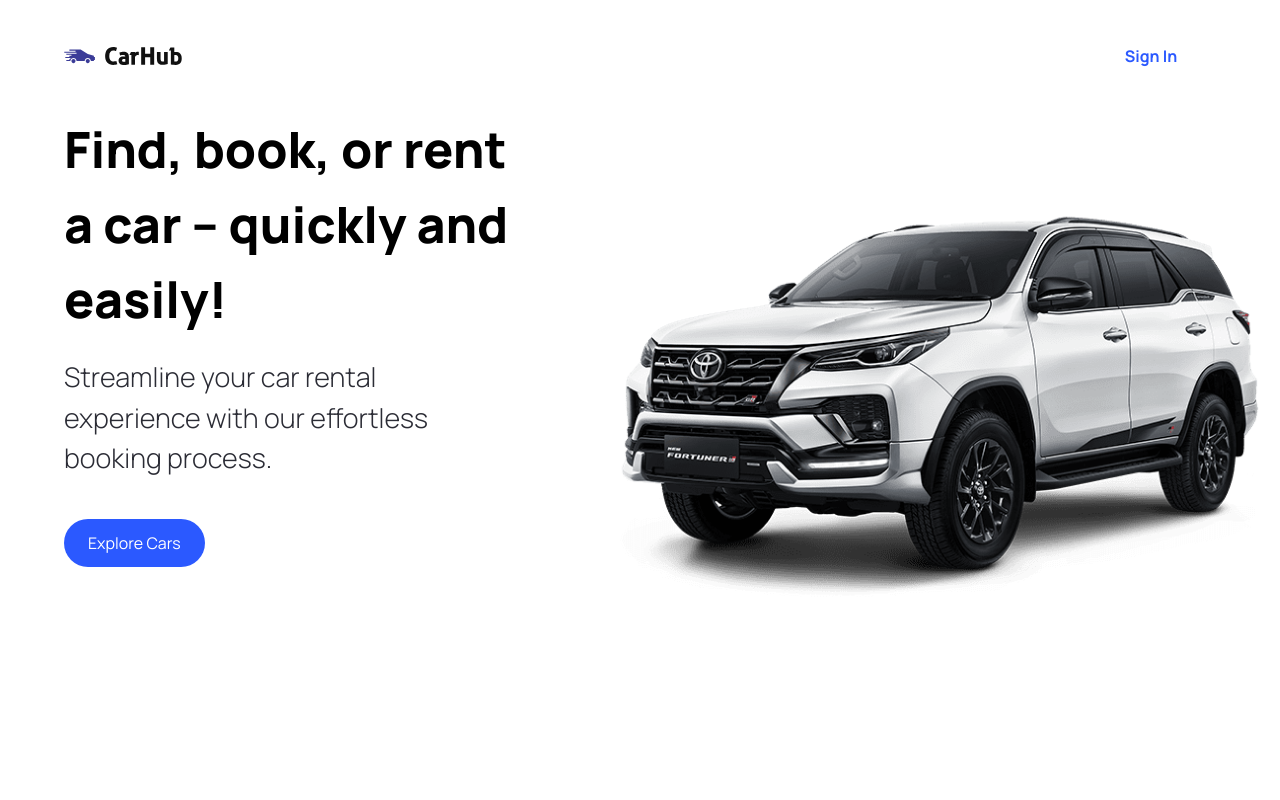
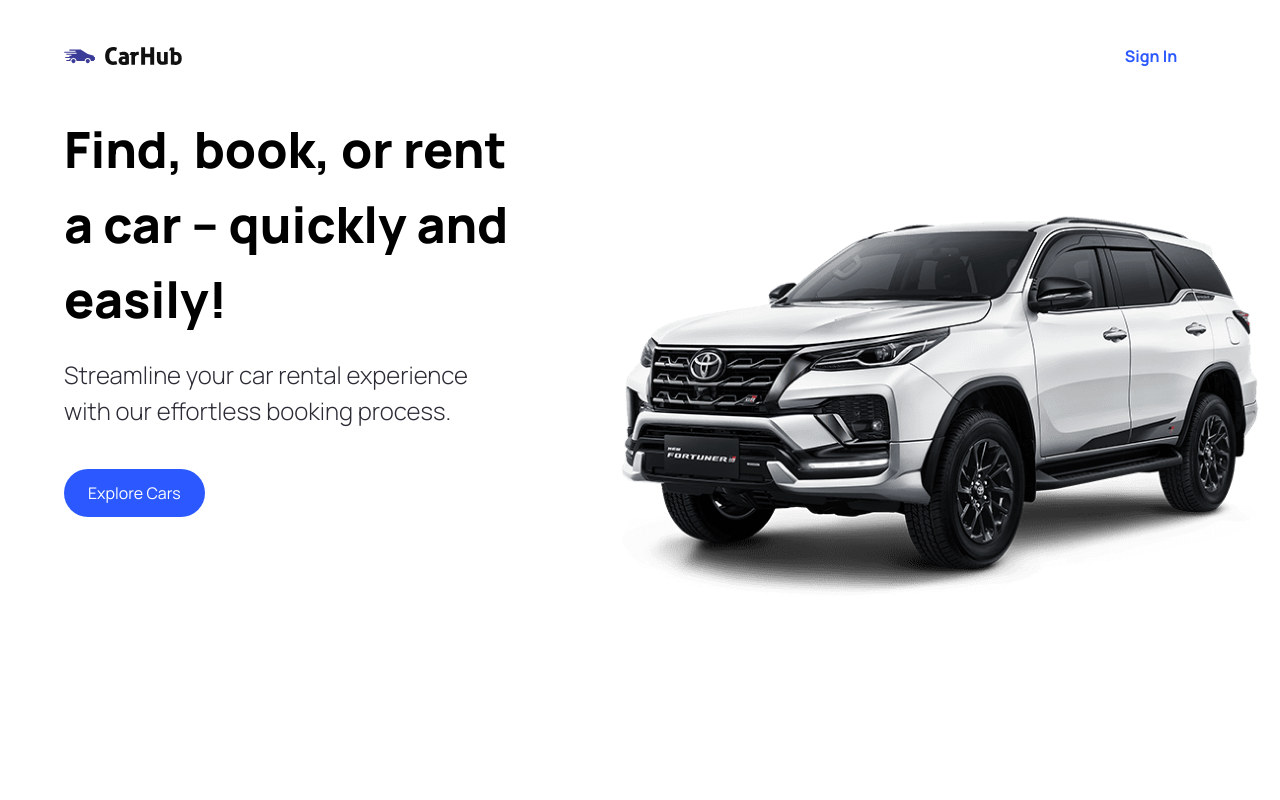
Before and after one commit to AbhigyanBorah/car-showcase, a Next.js app: page / in a window 1280 px wide. Shown: the top 800 px of the page. Built offline with nearby package versions, Linux system fonts and the light colour scheme.

Commit message:
hero-image

```diff
--- a/app/globals.css
+++ b/app/globals.css
@@ -47,15 +47,15 @@
 }
 
 .hero__subtitle {
-  @apply text-[27px] text-black-100 font-light mt-5;
+  @apply text-[24px] text-black-100 font-light mt-5;
 }
 
 .hero__image-container {
-  @apply xl:flex-[1.5] flex justify-end items-end w-full xl:h-screen;
+  @apply xl:flex-[1.5] flex justify-center items-center w-full xl:h-screen;
 }
 
 .hero__image {
-  @apply relative xl:w-full w-[90%] xl:h-full h-[590px] z-0;
+  @apply relative xl:w-full w-[80%] xl:h-full h-[460px] z-0;
 }
 
 .hero__image-overlay {
```
